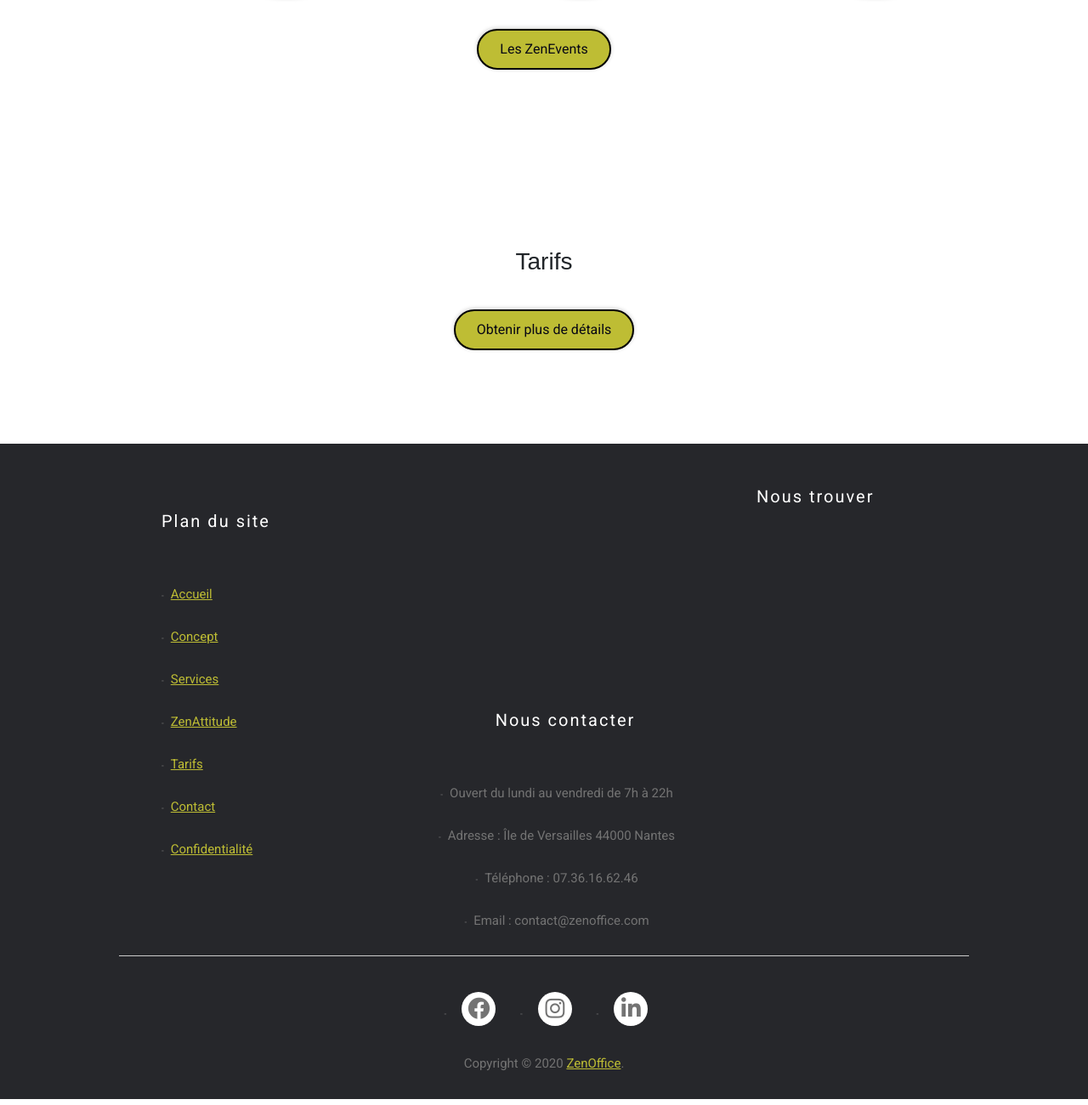
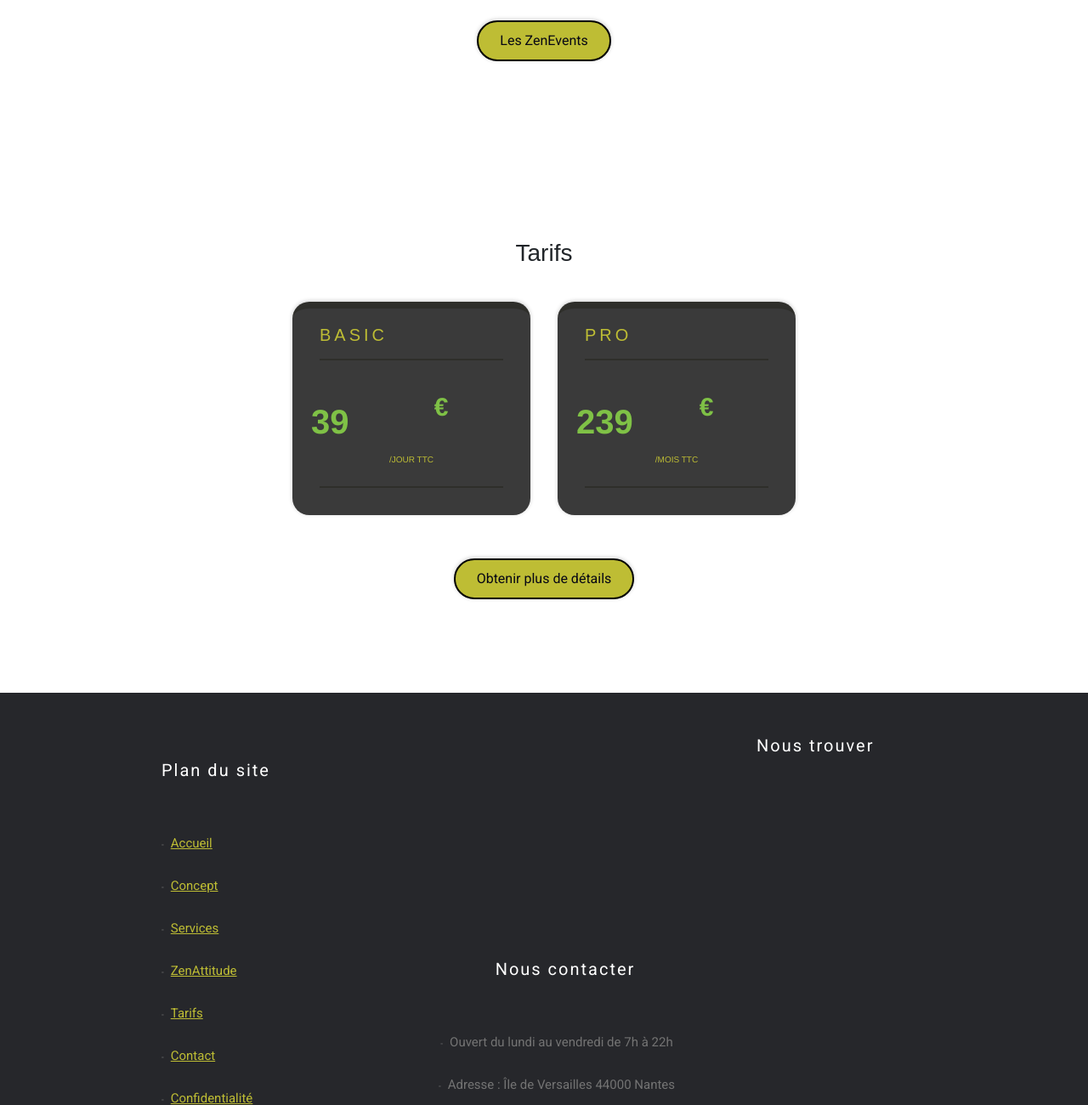
Before and after one commit to TiF0N/MSPR-HTML, a PHP site: page / in a window 1280 px wide. Shown: the part 3627-4927 px from the top of the page at 85% size. Run offline with PHP 8.4, Linux system fonts and the light colour scheme; some libraries are stand-ins or nearby versions.

Commit message:
update: pages

```diff
--- a/index.php
+++ b/index.php
@@ -100,10 +100,27 @@
 <section id="more-details" class="section">
     <div class="container">
         <h2>Tarifs</h2>
+        <div class="prices">
+            <div id="card" class="card">
+                <h1 class="card-title">BASIC</h1>
+                <div class="card-body">
+                    <p class="price"><span class="price-symbol">39</span>€</p>
+                    <p class="price-tag">/JOUR TTC</p>
+                </div>
+            </div>
+
+            <div id="advanced" class="card">
+                <h1 class="card-title">PRO</h1>
+                <div class="card-body">
+                    <p class="price"><span class="price-symbol">239</span>€</p>
+                    <p class="price-tag">/MOIS TTC</p>
+                </div>
+            </div>
+        </div>
+    </div>
         <div class="button-container">
             <a class="btn btn-primary" href="tarifs.php">Obtenir plus de détails</a>
         </div>
-    </div>
 </section>
 
 <?php include_once 'includes/footer.php'; ?>
--- a/resources/sass/pages/_home.scss
+++ b/resources/sass/pages/_home.scss
@@ -49,4 +49,66 @@
   }
 }
 
-#more-details {}
+#more-details {
+  .prices {
+    font-family: helvetica, sans-serif;
+    font-size: 1rem;
+    color: $secondary;
+    height: 100%;
+
+    display: -webkit-flex;
+    display: flex;
+    -webkit-flex-direction: row;
+    flex-direction: row;
+    justify-content: center;
+  }
+
+  .card {
+    background-color: #3A3A3A;
+    color: $secondary;
+    box-shadow: $box-shadow;
+    border-top: 8px solid $primary;
+    border-radius: 20px;
+    padding: (8px*2) (8px*4) (8px*4) (8px*4);
+    margin: 8px*2;
+    width: 280px;
+    &:hover {
+      border-top: 8px solid $primary;
+      border-radius: 8px/2;
+      transform: translateY(-1em);
+      transition: $transition;
+    }
+  }
+
+  .card-title {
+    font-size: 2rem;
+    letter-spacing: 4px;
+    padding-bottom: 8px;
+  }
+
+  .card-body {
+    position: relative;
+    border-top: 2px solid $primary;
+    border-bottom: 2px solid $primary;
+    padding-bottom: 8px*2;
+  }
+
+  .price {
+    font-size: 3rem;
+    font-weight: bold;
+    color: #7FC146;
+    padding-left: 10px*7;
+    margin: (8px*4) 0;
+  }
+
+  .price-symbol {
+    position: absolute;
+    left: -10px;
+    top: 42px;
+    font-size: 4rem;
+  }
+
+  .price-tag {
+    margin-bottom: 8px;
+  }
+}
--- a/resources/sass/pages/_zenattitude.scss
+++ b/resources/sass/pages/_zenattitude.scss
@@ -24,5 +24,17 @@
   p{
     margin-top: 20px;
     text-align: center;
+    margin-bottom: 30px;
   }
 }
+
+#pre-footer{
+  .container {
+    h2 {
+      text-align: center;
+      justify-content: center;
+      margin-top: 30px;
+      margin-bottom: 30px;
+    }
+  }
+}
```
Also changed, not shown: public/css/app.css, 1 other file.
